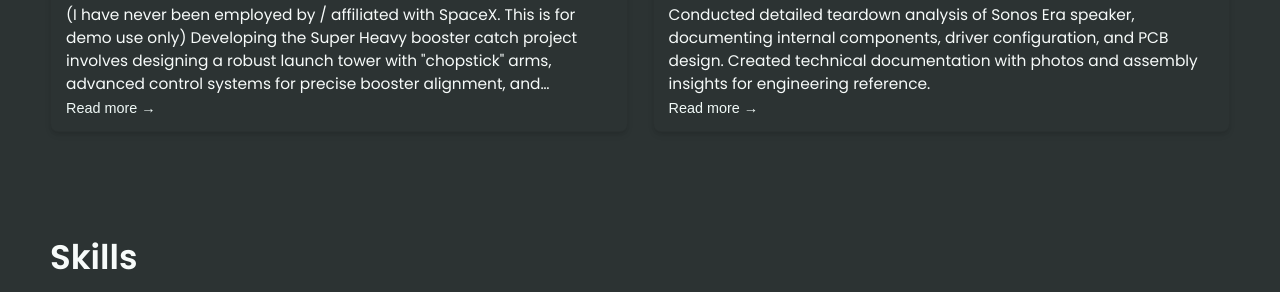
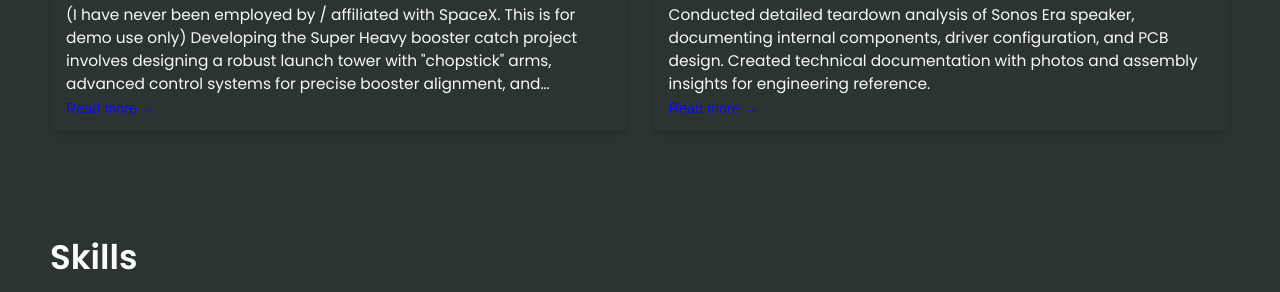
Before and after one commit to shlenc/shlenc.github.io, a Jekyll site: the page built from index.html, in a window 1280 px wide. Shown: the part 1394-1686 px from the top of the page. Built offline with Jekyll 4.4.1, drawn with Linux system fonts in a browser that asks for light colours.

Commit message:
updated hightlight color

```diff
--- a/_config.yml
+++ b/_config.yml
@@ -105,7 +105,7 @@ colors:
   text: "#f7fbfa"
   border: "#e0f2ef"
   link: "#40b3a2"
-  highlight: "#f0f9f7"
+  highlight: "#0c0cf2"
   background: "#2c3333"
   light_background: "#2a9d8f"
 
```
